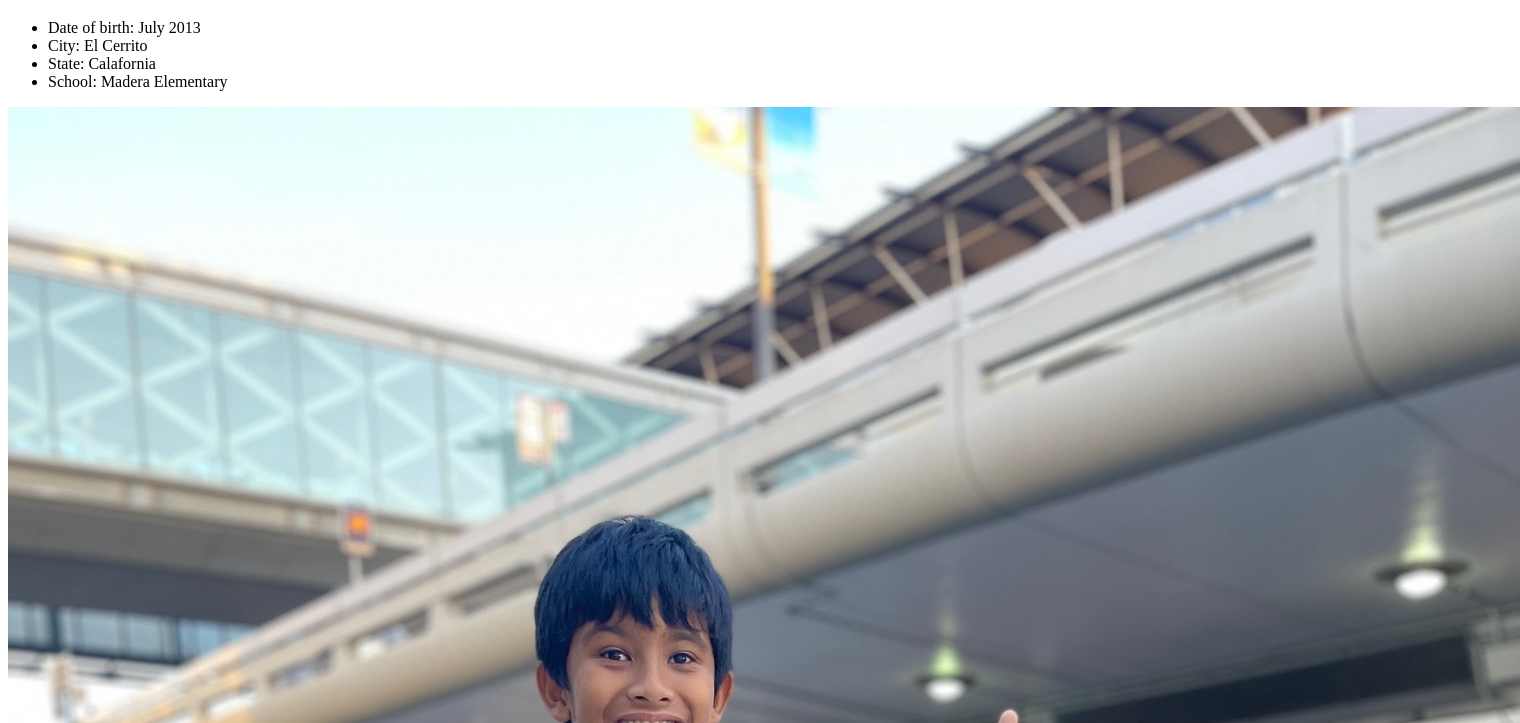
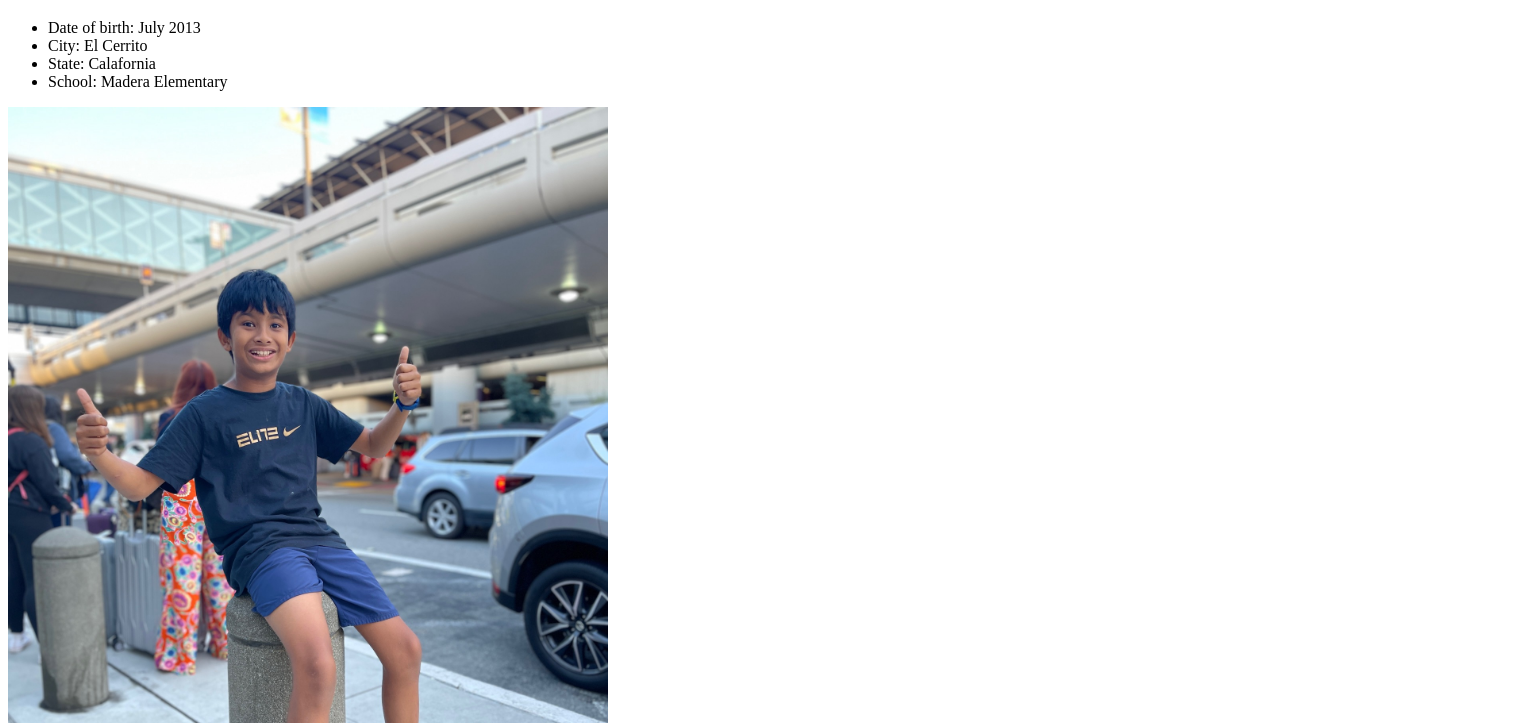
Before and after one commit to saksham2013/sus, a plain HTML site: page about.html in a window 1280 px wide. Shown: the part 61-784 px from the top of the page, 1520 px wide, since content can reach past the window. Drawn offline with Linux system fonts and the light colour scheme.

Commit message:
added width to image

```diff
--- a/about.html
+++ b/about.html
@@ -11,6 +11,6 @@
       <li>State: Calafornia</li>
       <li>School: Madera Elementary</li>
     </ul>
-    <img src="saksham.jpg" alt="saksham photo" />
+    <img src="saksham.jpg" alt="saksham photo" width="600" />
   </body>
 </html>
```
